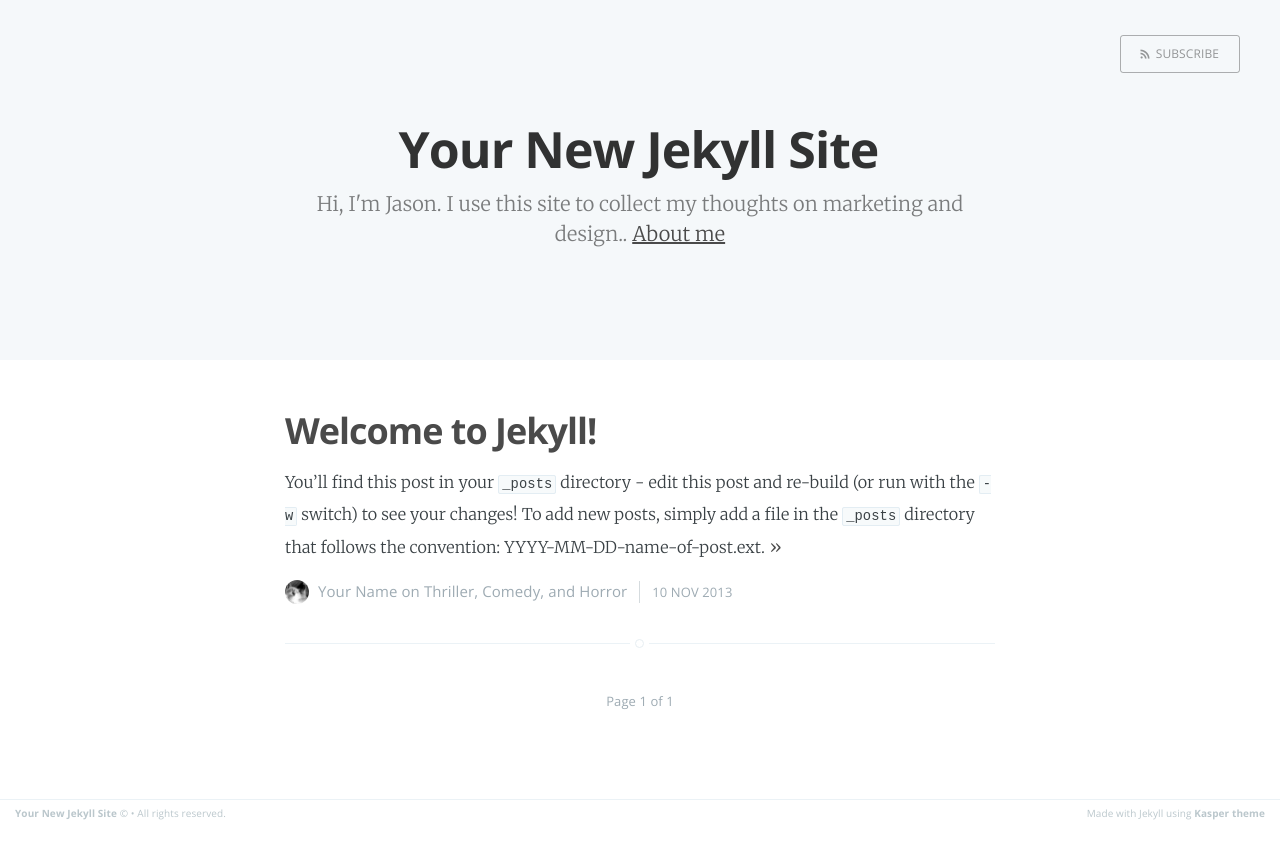
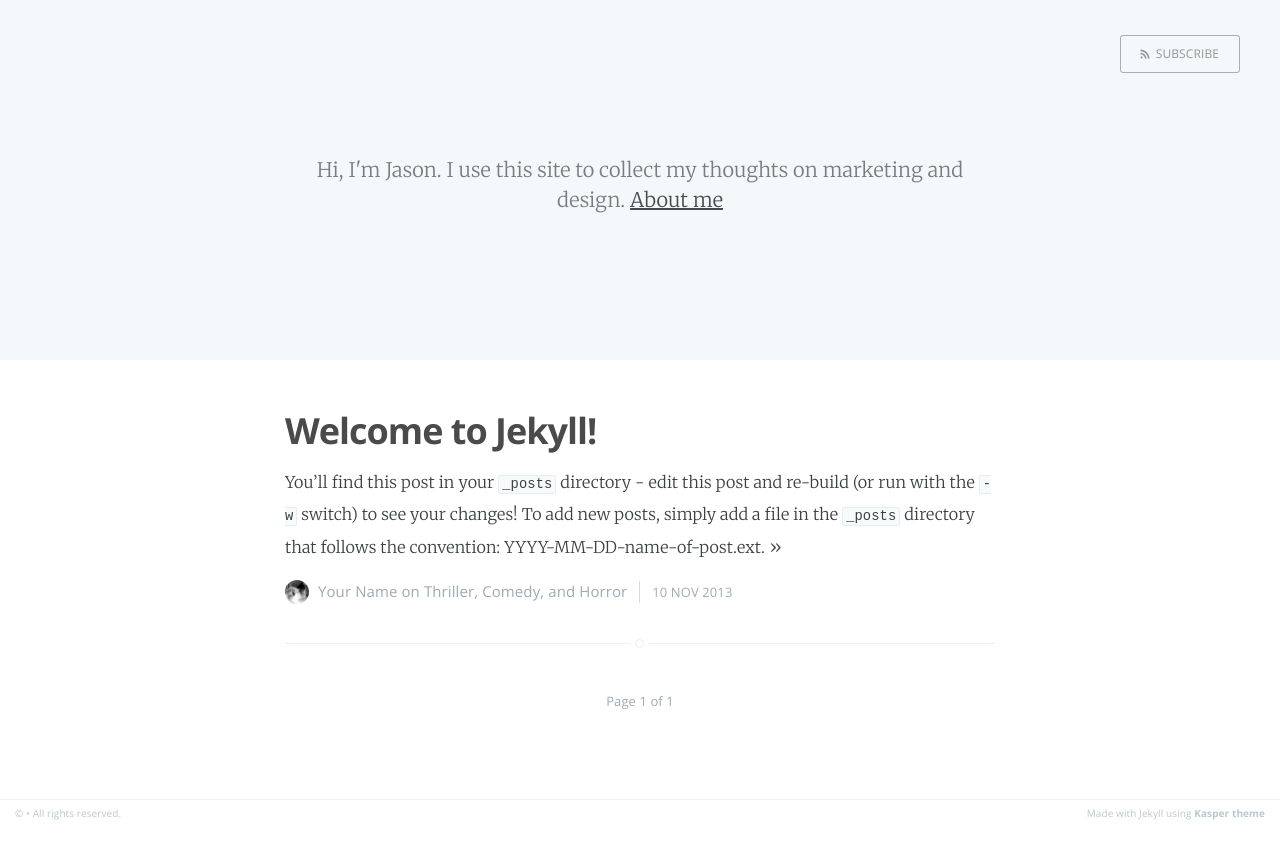
Before and after one commit to jasoncoup/jasoncoup.github.io, a Jekyll site: the page built from index.html, in a window 1280 px wide. Shown: the top 859 px of the page. Built offline with Jekyll 4.4.1, drawn with Linux system fonts in a browser that asks for light colours; the list of posts is cut into pages by our own code.

Commit message:
removed name

```diff
--- a/_config.yml
+++ b/_config.yml
@@ -1,5 +1,5 @@
-name: Your New Jekyll Site
-description: Hi, I'm Jason.  I use this site to collect my thoughts on marketing and design.
+
+description: Hi, I'm Jason.  I use this site to collect my thoughts on marketing and design
 meta_description: "Your New Jekyll Site, Blogging about stuffs"
 
 markdown: kramdown
```
